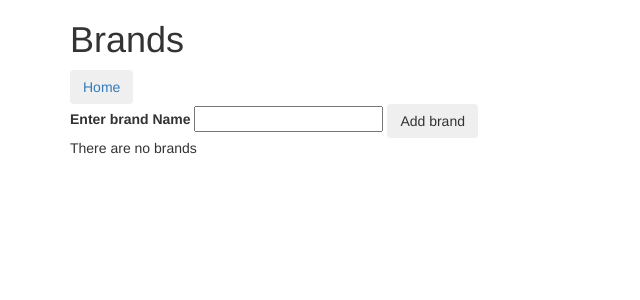
After one commit to jdcamp/shoe_store, a PHP site: template views/brands.html.twig in a window 1280 px wide. The commit adds this page. Shown: the top 300 px of the page, without its empty margins (0-640 px from the left). Run offline with PHP 8.4, Linux system fonts and the light colour scheme; the template is opened without the code that fills it, so the values that code supplies are empty; some libraries are stand-ins or nearby versions.

Commit message:
create silex routes and twig pages for brand crud functionality

```diff
--- /dev/null
+++ b/views/brands.html.twig
@@ -0,0 +1,36 @@
+{% extends 'index.html.twig' %}
+
+{% block body %}
+<h1>Brands</h1>
+<a href="/"><button type="button" name="button" class="btn">Home</button></a>
+<form action="/add_brand" method="post">
+    <label for="name">Enter brand Name</label>
+    <input required type="text" name="name" value="">
+
+    <button type="submit" name="button" class="btn">Add brand</button>
+</form>
+{% if brands != null %}
+    {% for brand in brands %}
+        <h5>{{brand.getName}}</h5>
+        <div class="row">
+            <div class="col-xs-1">
+                <a href="/edit_brand/{{brand.getid}}"><button type="button" class="btn" name="button">Edit</button></a>
+            </div>
+            <div class="col-xs-1">
+                   <form action="/delete_brand/{{ brand.getId }}" method="post">
+                       <input name="_method" type="hidden" value="delete">
+                       <button class="btn btn-danger" type="submit">
+                           <span class="glyphicon glyphicon-trash"></span>
+                           Delete
+                       </button>
+                   </form>
+               </div>
+
+        </div>
+
+
+    {% endfor %}
+{% else %}
+    <p>There are no brands</p>
+{% endif %}
+{% endblock %}
```
Also changed, not shown: app/app.php (+24 -0 lines), views/edit_brand.html.twig (added, +17 -0 lines).
